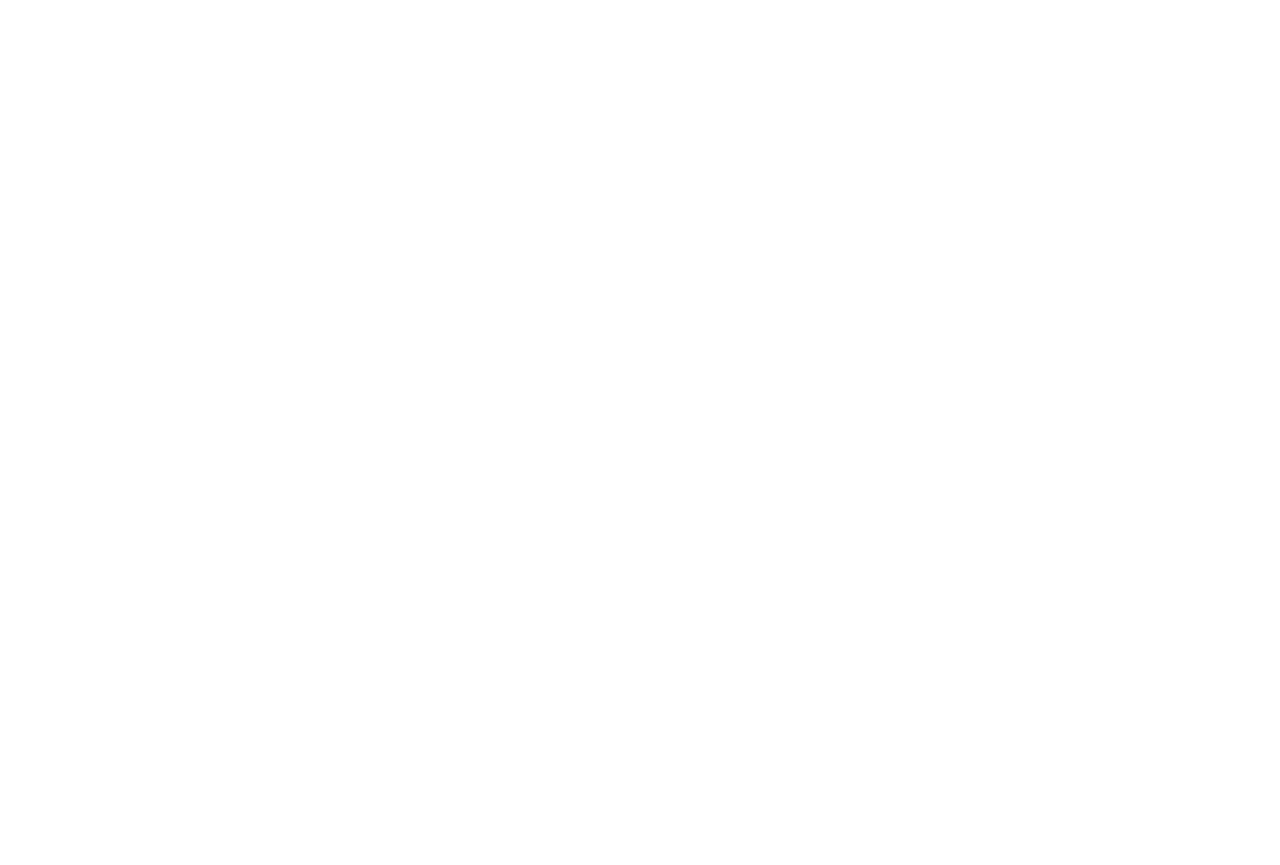
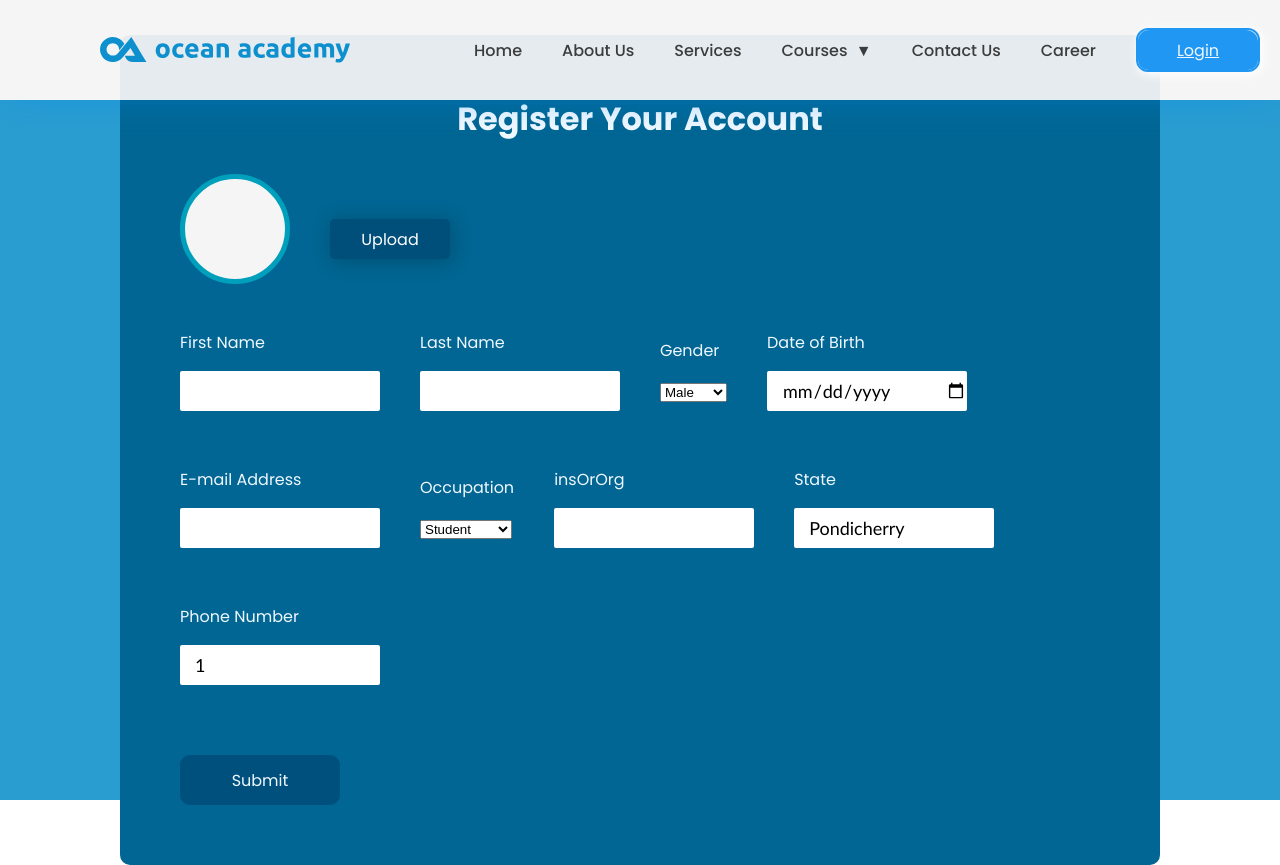
Before and after one commit to oceanacademypuducherry/Ocean_Live_React, a React (Create React App) app: page /register/1 in a window 1280 px wide. Before the commit this address had no page. Before the commit the page ends 800 px from the top, so only its background shows below. Built offline with nearby package versions, Linux system fonts and the light colour scheme; a web font is replaced by a local one.

Commit message:
login and class room some function completed

```diff
--- a/src/App.js
+++ b/src/App.js
@@ -39,7 +39,7 @@ function App() {
         <Route path="/career" element={<Career />} />
         <Route path="/login" element={<Login />} />
         <Route path="/loginotp" element={<LoginOTP />} />
-        <Route path="/register" element={<Register />} />
+        <Route path="/register/:mobileNumber" element={<Register />} />
       </Routes>
 
       <Routes>
--- a/src/Components/LoggedInScreens/CoursesSidebar/CoursesSidebar.js
+++ b/src/Components/LoggedInScreens/CoursesSidebar/CoursesSidebar.js
@@ -2,12 +2,19 @@ import React from "react";
 import "./Style/CoursesSidebarStyle.scss";
 import { Link } from "react-router-dom";
 
-export function CoursesSidebar() {
+export function CoursesSidebar({ purchasedCourse }) {
   return (
     <div className="CoursesSidebar">
       <h2>Enrolled Courses</h2>
       <div>
-        <Link className="route" to="/dashboard/zoom">
+        {purchasedCourse.map((item, key) => {
+          return (
+            <Link key={key} className={`route `} to="/dashboard/zoom">
+              {item.course.courseName}
+            </Link>
+          );
+        })}
+        {/* <Link className="route" to="/dashboard/zoom">
           Flask
         </Link>
         <Link className="route" to="/dashboard/zoom">
@@ -15,7 +22,7 @@ export function CoursesSidebar() {
         </Link>
         <Link className="route" to="/dashboard/zoom">
           Java
-        </Link>
+        </Link> */}
       </div>
     </div>
   );
--- a/src/Components/LoggedInScreens/LoggedInLandingPage/LoggedInLandingPage.js
+++ b/src/Components/LoggedInScreens/LoggedInLandingPage/LoggedInLandingPage.js
@@ -1,4 +1,4 @@
-import React, { useState } from "react";
+import React, { useState, useEffect, PureComponent } from "react";
 import { LoggedInAppbar } from "../LoggedInAppbar/LoggedInAppbar";
 import { CoursesSidebar } from "../CoursesSidebar/CoursesSidebar";
 // import { MyCourseCard } from "../CourseCard/CourseCard";
@@ -8,8 +8,38 @@ import { CoursesSidebar } from "../CoursesSidebar/CoursesSidebar";
 import { MobileSidebar } from "./../MobileSidebar/MobileSidebar";
 import { Outlet } from "react-router-dom";
 import "./Style/LoggedInLandingPageStyle.scss";
+import { useNavigate } from "react-router-dom";
+import axios from "../../../index";
 
 export function LoggedInLandingPage() {
+  const navigate = useNavigate();
+
+  const [purchasedCourse, setPurchaseedCourse] = useState([]);
+
+  async function getPurchasedCourse() {
+    const token = await localStorage.getItem("token");
+
+    await axios
+      .post("purchased/", { token: token })
+      .then((res) => {
+        setPurchaseedCourse(res.data);
+      })
+      .catch((error) => {
+        console.log(error.message);
+        alert("You need to Login first");
+        navigate("/");
+      });
+  }
+
+  useEffect(() => {
+    let session = localStorage.getItem("token");
+    getPurchasedCourse();
+    if (session === null || session === "undefined") {
+      alert("You need to Login First");
+      navigate("/login");
+    }
+  }, []);
+
   const state = () => {
     console.log(1);
   };
@@ -19,7 +49,7 @@ export function LoggedInLandingPage() {
       <div className="dashboardRow">
         <MobileSidebar />
         <div className="courseSidebarMain">
-          <CoursesSidebar />
+          <CoursesSidebar purchasedCourse={purchasedCourse} />
         </div>
         <div className="courseCardMain">
           <div className="zoomScheduleMainRow">
--- a/src/Components/Login/Login.js
+++ b/src/Components/Login/Login.js
@@ -7,6 +7,8 @@ import { SideNavbar } from "../SideNavbar/SideNavbar";
 import { Link, useNavigate } from "react-router-dom";
 // import { authentication } from "../Firebase/FirebaseConfig";
 // import { signInWithPhoneNumber, RecaptchaVerifier } from "firebase/auth";
+
+import axios from "../../index";
 
 export function Login() {
   const navigate = useNavigate();
@@ -33,7 +35,6 @@ export function Login() {
   // };
 
   const requestOTP = async (e) => {
-    navigate("/dashboard/mycourses");
     // const code = document.querySelector(".country-Dropdown").value;
     // e.preventDefault();
     // console.log(document.querySelector(".country-Dropdown").value);
@@ -55,6 +56,26 @@ export function Login() {
     //     // const recaptchaResponse = grecaptcha.getResponse(recaptchaWidgetId);
     //   });
   };
+
+  async function login() {
+    console.log(!isNaN(phoneNumber));
+    if (!isNaN(phoneNumber) && phoneNumber.length >= 10) {
+      await axios
+        .post("user/login", { mobileNumber: phoneNumber })
+        .then((res) => {
+          console.log(res.data.token);
+          localStorage.setItem("token", res.data.token);
+          navigate("/dashboard/mycourses");
+        })
+        .catch((error) => {
+          console.log(error.message);
+          // TODO:  user redux for pass the number
+          navigate("/register/" + phoneNumber);
+        });
+    } else {
+      alert("enter valid number");
+    }
+  }
 
   const onchangeInput = (e) => {
     console.log(e.target.value);
@@ -95,7 +116,7 @@ export function Login() {
               onChange={onchangeInput}
             />
           </div>
-          <div className="login-Card-Top-nextBtn" onClick={requestOTP}>
+          <div className="login-Card-Top-nextBtn" onClick={login}>
             Next
           </div>
           <p>
--- a/src/Components/Register/Register.js
+++ b/src/Components/Register/Register.js
@@ -1,8 +1,58 @@
-import React from "react";
 import "./Style/RegisterStyle.scss";
 import { Appbar } from "../Appbar/Appbar";
+import axios from "../../index";
+import React, { useState } from "react";
+import { useParams, useNavigate } from "react-router-dom";
 
 export function Register() {
+  const param = useParams();
+  const navigate = useNavigate();
+  const [userData, setUserData] = useState({
+    firstName: "",
+    lastName: "",
+    gender: "",
+    dateOfBirth: "",
+    email: "",
+    occupation: "student",
+    instOrOrg: "",
+    state: "Pondicherry",
+    country: "india",
+    mobileNumber: param.mobileNumber,
+    profilePicture: "",
+    skils: [],
+  });
+
+  function onchangeHandler(e) {
+    const { name, value } = e.target;
+
+    setUserData({ ...userData, [name]: value });
+  }
+
+  async function submit() {
+    axios
+      .post("user/create", userData)
+      .then((res) => {
+        console.log(res.data);
+        // navigate('/class_room')
+        return res.data;
+      })
+      .then(async (res) => {
+        await axios
+          .post("user/login", { mobileNumber: res.mobileNumber })
+          .then((res) => {
+            console.log(res.data.token);
+            localStorage.setItem("token", res.data.token);
+            navigate("/dashboard/mycourses");
+          })
+          .catch((error) => {
+            console.log(error.message);
+          });
+      })
+      .catch((error) => {
+        console.log(error.message);
+      });
+  }
+
   return (
     <>
       <Appbar />
@@ -16,39 +66,87 @@ export function Register() {
           <div className="register-Card-Row">
             <div className="register-Card-Textfield">
               <p>First Name</p>
-              <input type="text" />
+              <input
+                type="text"
+                name="firstName"
+                value={userData.firstName}
+                onChange={onchangeHandler}
+              />
             </div>
             <div className="register-Card-Textfield">
               <p>Last Name</p>
-              <input type="text" />
+              <input
+                type="text"
+                name="lastName"
+                value={userData.lastName}
+                onChange={onchangeHandler}
+              />
             </div>
             <div className="register-Card-Textfield">
               <p>Gender</p>
-              <input type="text" />
+              <select name="gender" onChange={onchangeHandler}>
+                <option value="male">Male</option>
+                <option value="female">Female</option>
+              </select>
             </div>
             <div className="register-Card-Textfield">
               <p>Date of Birth</p>
-              <input type="date" />
+              <input
+                type="date"
+                name="dateOfBirth"
+                value={userData.dateOfBirth}
+                onChange={onchangeHandler}
+              />
             </div>
             <div className="register-Card-Textfield">
               <p>E-mail Address</p>
-              <input type="text" />
+              <input
+                type="text"
+                name="email"
+                value={userData.email}
+                onChange={onchangeHandler}
+              />
             </div>
             <div className="register-Card-Textfield">
-              <p>Company</p>
-              <input type="text" />
+              <p>Occupation</p>
+              <select name="occupation" onChange={onchangeHandler}>
+                <option value="student">Student</option>
+                <option value="working">WorkingPro</option>
+              </select>
+            </div>
+            <div className="register-Card-Textfield">
+              <p>insOrOrg</p>
+              <input
+                type="text"
+                name="instOrOrg"
+                value={userData.instOrOrg}
+                onChange={onchangeHandler}
+              />
             </div>
             <div className="register-Card-Textfield">
               <p>State</p>
-              <input type="text" />
+              <input
+                type="text"
+                name="state"
+                value={userData.state}
+                onChange={onchangeHandler}
+              />
             </div>
             <div className="register-Card-Textfield">
               <p>Phone Number</p>
-              <input type="text" />
+              <input
+                readOnly={true}
+                type="text"
+                name="mobileNumber"
+                value={userData.mobileNumber}
+                onChange={onchangeHandler}
+              />
             </div>
           </div>
           <br />
-          <div className="register-Card-Btn">Submit</div>
+          <div className="register-Card-Btn" onClick={submit}>
+            Submit
+          </div>
         </div>
       </div>
     </>
--- a/src/index.js
+++ b/src/index.js
@@ -9,8 +9,8 @@ import axios from "axios";
 import { BrowserRouter } from "react-router-dom";
 
 export default axios.create({
-  baseURL: "https://oa-live-api.herokuapp.com/",
-  // baseURL: "http://localhost:5000/",
+  // baseURL: "https://oa-live-api.herokuapp.com/",
+  baseURL: "http://localhost:5000/",
 });
 
 ReactDOM.render(
```
Also changed, not shown: src/Components/LoggedInScreens/CourseCard/CourseCard.js (+44 -14 lines), src/Components/LoggedInScreens/LoggedInAppbar/LoggedInAppbar.js (+42 -8 lines).
